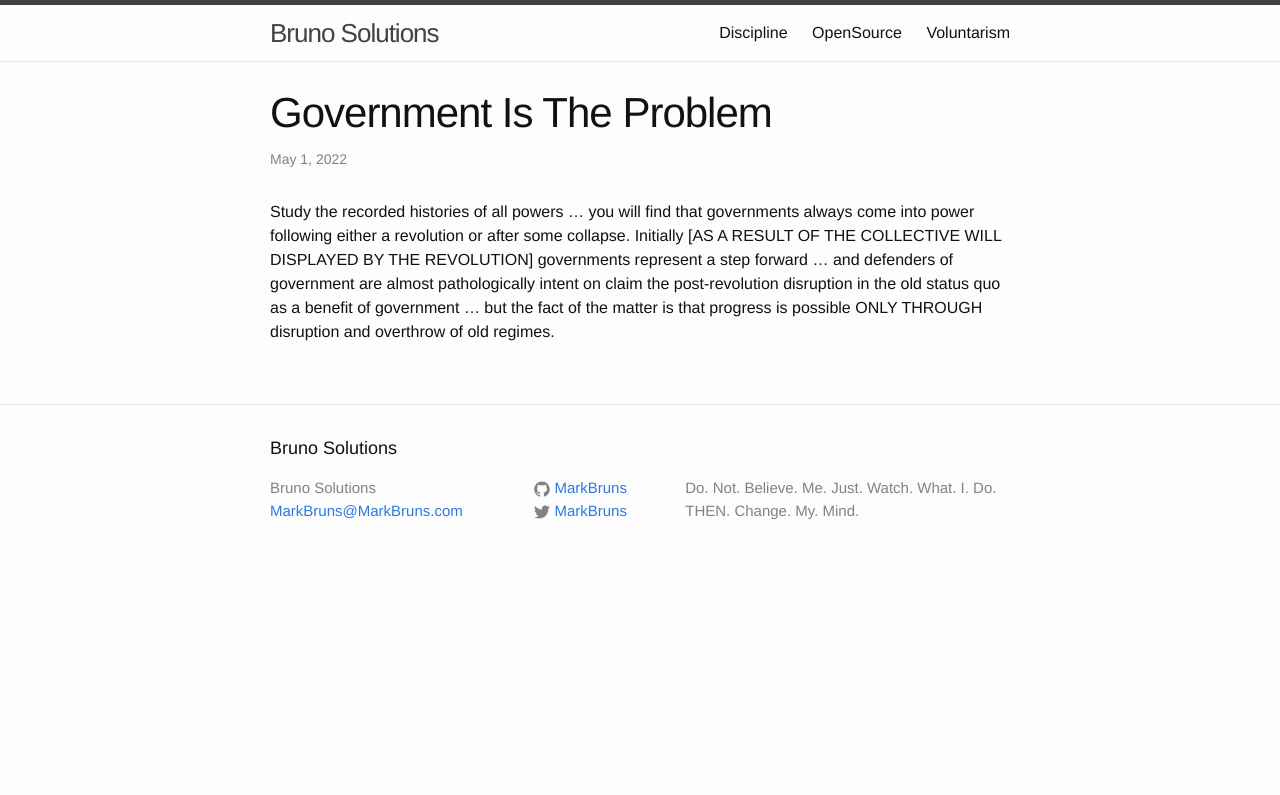
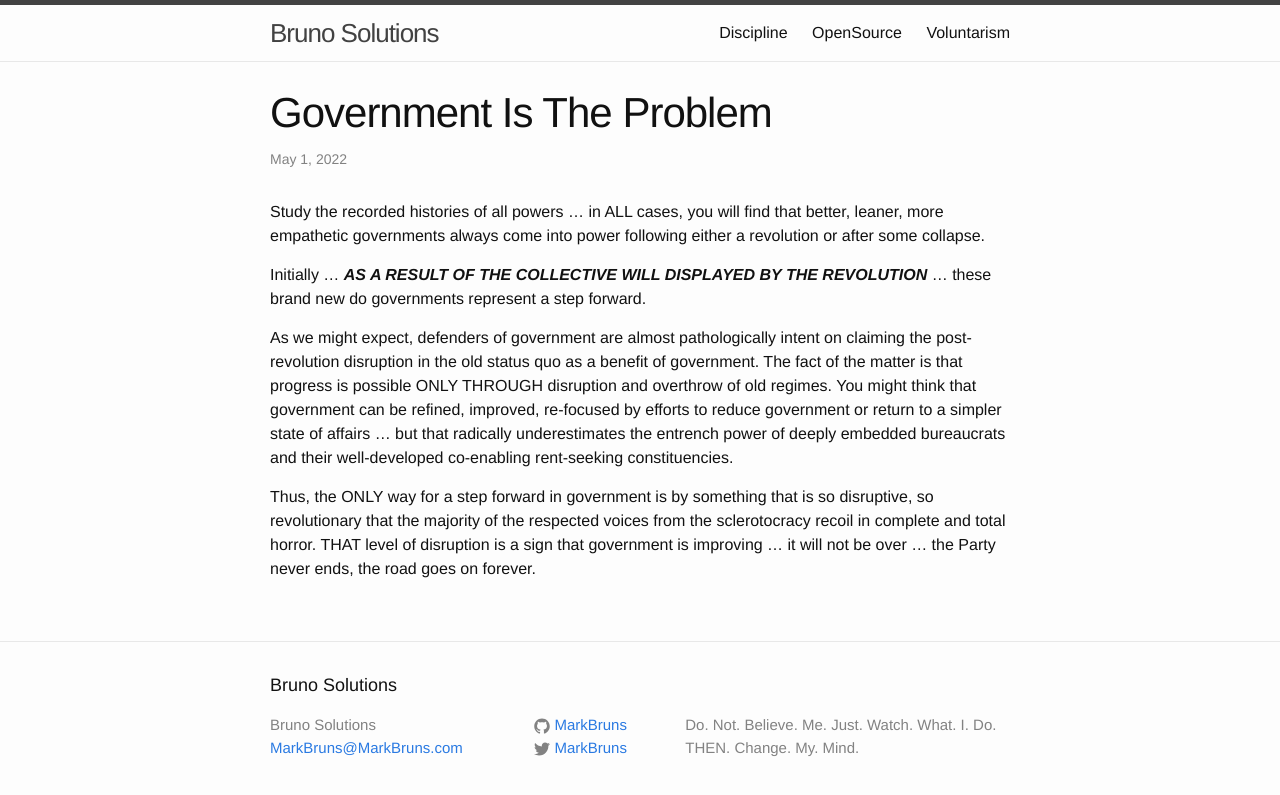
Before and after one commit to RockRapids/SHOP, a Jekyll site: the page built from _posts/2022-05-01-less-less-less-govt.md, in a window 1280 px wide. Shown: the top 795 px of the page. Built offline with Jekyll 4.4.1, drawn with Linux system fonts in a browser that asks for light colours.

```diff
--- a/_posts/2022-05-01-less-less-less-govt.md
+++ b/_posts/2022-05-01-less-less-less-govt.md
@@ -5,4 +5,10 @@ date:   2022-05-01 4:30:00
 categories: template
 ---
 
-Study the recorded histories of all powers ... you will find that governments always come into power following either a revolution or after some collapse. Initially [AS A RESULT OF THE COLLECTIVE WILL DISPLAYED BY THE REVOLUTION] governments represent a step forward ... and defenders of government are almost pathologically intent on claim the post-revolution disruption in the old status quo as a benefit of government ... but the fact of the matter is that progress is possible ONLY THROUGH disruption and overthrow of old regimes.
+Study the recorded histories of all powers ... in ALL cases, you will find that better, leaner, more empathetic governments always come into power following either a revolution or after some collapse.
+
+Initially ... ***AS A RESULT OF THE COLLECTIVE WILL DISPLAYED BY THE REVOLUTION*** ... these brand new do governments represent a step forward.
+
+As we might expect, defenders of government are almost pathologically intent on claiming the post-revolution disruption in the old status quo as a benefit of government. The fact of the matter is that progress is possible ONLY THROUGH disruption and overthrow of old regimes. You might think that government can be refined, improved, re-focused by efforts to reduce government or return to a simpler state of affairs ... but that radically underestimates the entrench power of deeply embedded bureaucrats and their well-developed co-enabling rent-seeking constituencies.
+
+Thus, the ONLY way for a step forward in government is by something that is so disruptive, so revolutionary that the majority of the respected voices from the sclerotocracy recoil in complete and total horror. THAT level of disruption is a sign that government is improving ... it will not be over ... the Party never ends, the road goes on forever.
```
